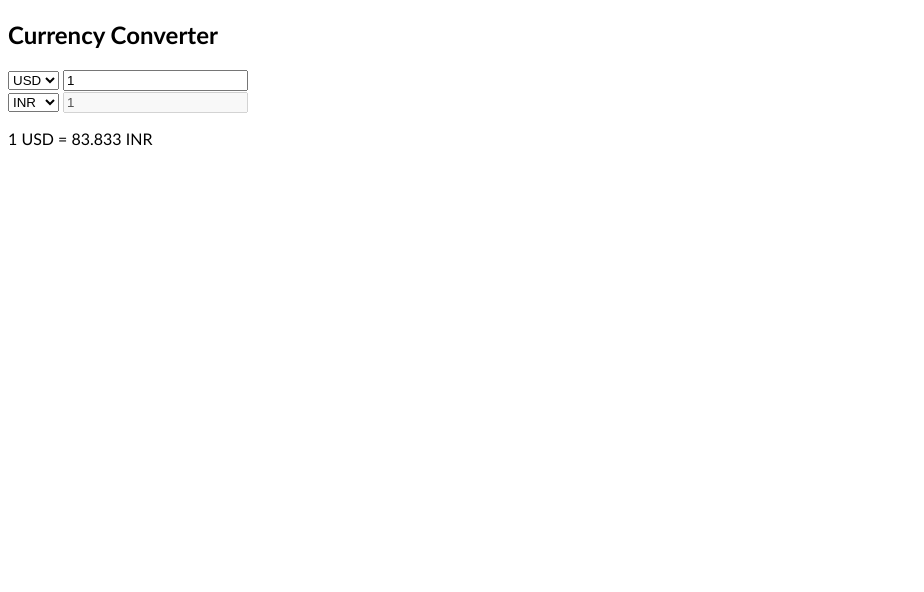
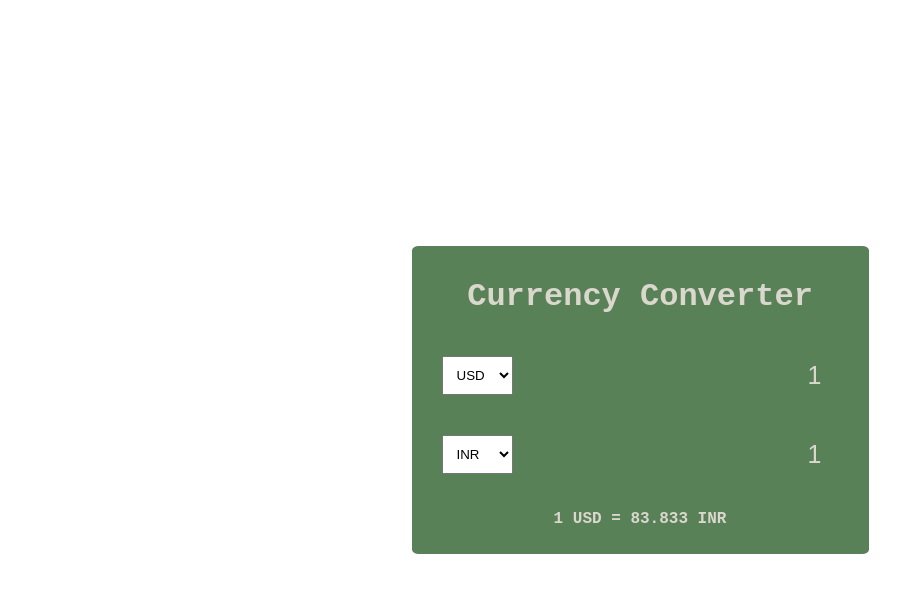
Before and after one commit to muhammadjuberuddin-debug/Currency-Converter, a plain HTML site: page index.html in a window 1280 px wide. Shown: the whole page, without its empty margins (0-924 px from the left). Drawn offline with Linux system fonts and the light colour scheme.

Commit message:
Updated CSS

```diff
--- a/index.html
+++ b/index.html
@@ -9,7 +9,7 @@
 </head>
 <body>
 <div class="mainBox">
-    <h2>Currency Converter</h2>
+    <h1>Currency Converter</h1>
     <div class="currencyBox">
         <select id="currency-first">
             <option value="AUD">AUD</option>
--- a/style.css
+++ b/style.css
@@ -1,3 +1,43 @@
 body {
-    font-family: 'Gill Sans', 'Gill Sans MT', Calibri, 'Trebuchet MS', sans-serif;
+    font-family: 'Courier New', Courier, monospace;
+    margin: 0;
+    padding: 0;
+    display: flex;
+    height: 100vh;
+    justify-content: center;
+    align-items: center;
 }
+
+.mainBox {
+    padding: 10px;
+    color: #dad7cd;
+    border-radius: 1.5%;
+    text-align: center;
+    background-color: #588157;
+}
+
+.currencyBox {
+    padding: 20px;
+    display: flex;
+    justify-content: space-between;
+}
+.currencyBox select {
+    padding: 10px;
+}
+.currencyBox input {
+    border: none;
+    color: inherit;
+    font-size: 25px;
+    text-align: right;
+    background-color: transparent;
+}
+
+.exchangeRate {
+    font-size: 16px;
+    font-weight: 600;
+}
+
+select:focus,
+input:focus {
+    outline: 0;
+}
```
